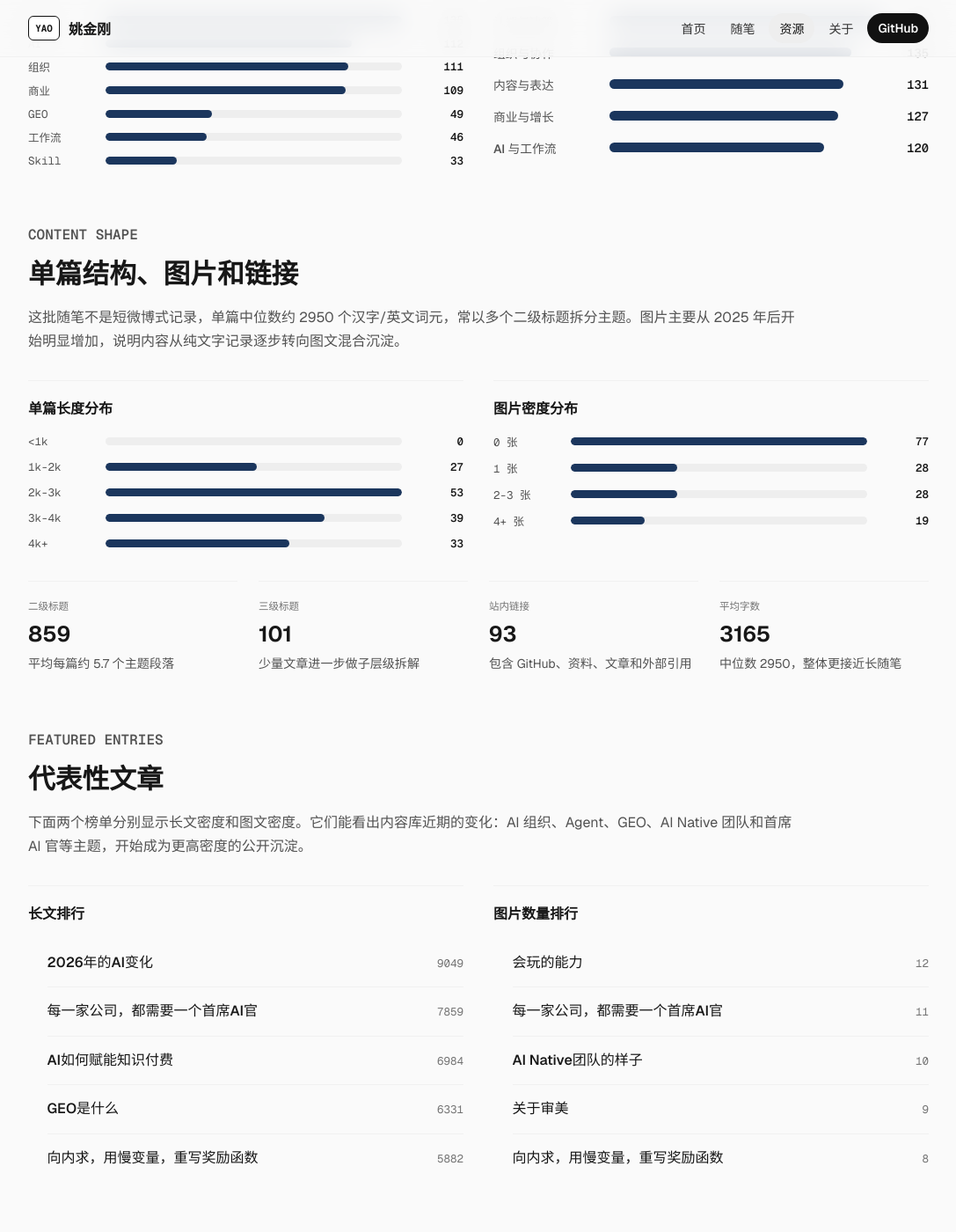
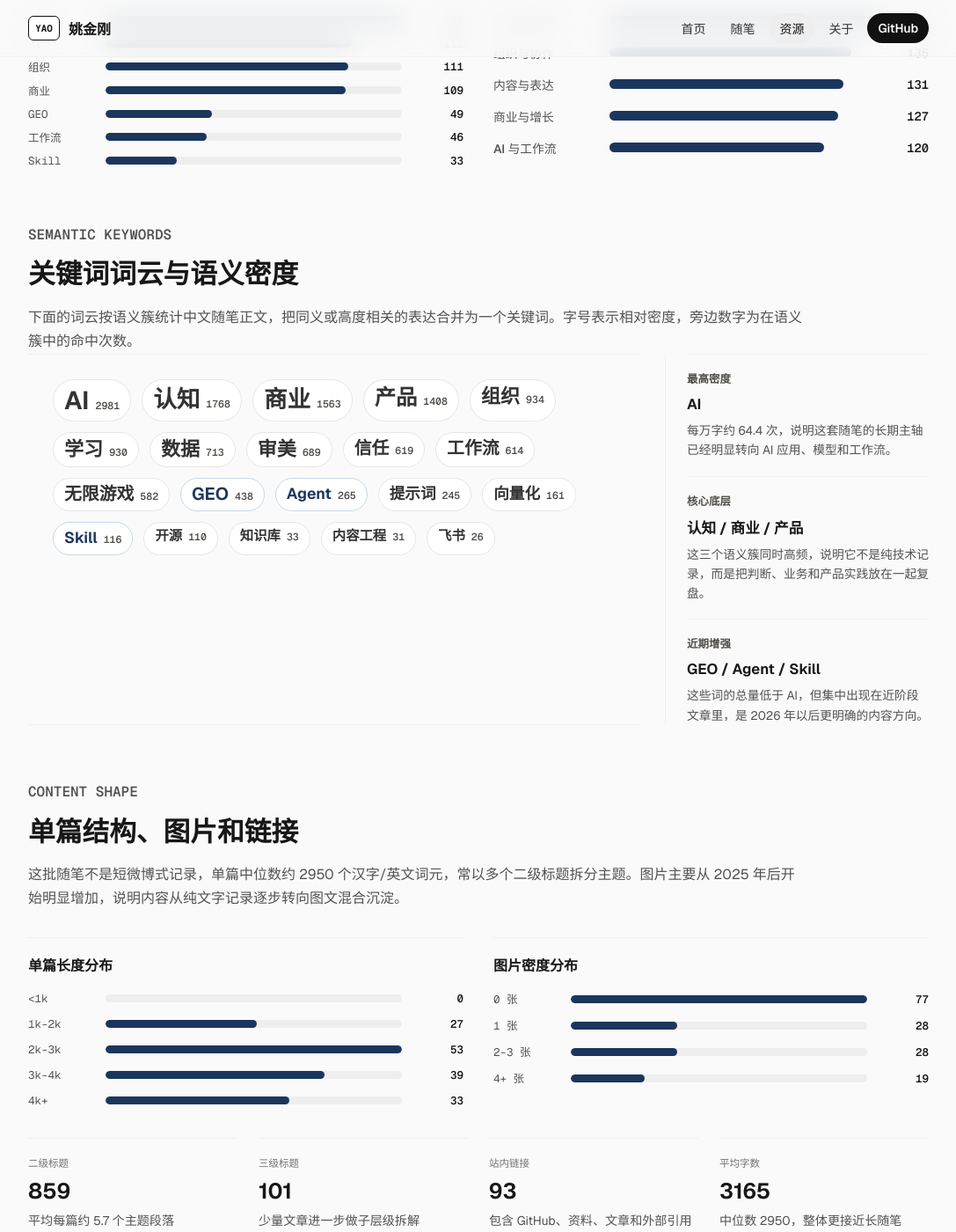
Before and after one commit to yaojingang/yaojingang.github.io, a Jekyll site: the page built from resources/cognitive-notes-report.html, in a window 1280 px wide and 1400 px high, scrolled down 1922 px. Shown: the whole window at 88% size, without its empty margins (96-1183 px from the left). Built offline with Jekyll 4.4.1, drawn with Linux system fonts in a browser that asks for light colours.

Commit message:
Add keyword cloud to cognitive report

```diff
--- a/assets/css/style.scss
+++ b/assets/css/style.scss
@@ -2041,6 +2041,98 @@ li {
   font-family: "Geist Mono", "SFMono-Regular", Consolas, monospace;
 }
 
+.report-keyword-panel {
+  display: grid;
+  grid-template-columns: minmax(0, 1fr) 300px;
+  gap: 30px;
+  align-items: stretch;
+}
+
+.report-keyword-cloud {
+  display: flex;
+  flex-wrap: wrap;
+  align-content: flex-start;
+  gap: 12px;
+  padding: 28px;
+  border-top: 1px solid var(--line);
+  border-bottom: 1px solid var(--line);
+  background: #fafafa;
+}
+
+.report-keyword-cloud span {
+  display: inline-flex;
+  gap: 7px;
+  align-items: baseline;
+  min-height: 38px;
+  padding: 7px 12px;
+  border: 1px solid #e7e7e7;
+  border-radius: 999px;
+  background: #ffffff;
+  color: #333333;
+  line-height: 1.1;
+}
+
+.report-keyword-cloud strong {
+  font-size: calc(0.82rem + var(--keyword-level, 1) * 0.14rem);
+  font-weight: 650;
+  letter-spacing: 0;
+}
+
+.report-keyword-cloud small {
+  color: var(--report-warm);
+  font-family: "Geist Mono", "SFMono-Regular", Consolas, monospace;
+  font-size: 0.72rem;
+  font-weight: 560;
+}
+
+.report-keyword-cloud .accent {
+  border-color: #c9d8e8;
+  color: var(--report-brand);
+}
+
+.report-keyword-cloud .level-1 { --keyword-level: 1; }
+.report-keyword-cloud .level-2 { --keyword-level: 2; }
+.report-keyword-cloud .level-3 { --keyword-level: 3; }
+.report-keyword-cloud .level-4 { --keyword-level: 4; }
+.report-keyword-cloud .level-5 { --keyword-level: 5; }
+.report-keyword-cloud .level-6 { --keyword-level: 6; }
+.report-keyword-cloud .level-7 { --keyword-level: 7; }
+
+.report-keyword-density {
+  display: grid;
+  gap: 18px;
+  padding-left: 24px;
+  border-left: 1px solid var(--line);
+}
+
+.report-keyword-density div {
+  padding-top: 16px;
+  border-top: 1px solid var(--line);
+}
+
+.report-keyword-density span {
+  color: var(--report-warm);
+  font-family: "Geist Mono", "SFMono-Regular", Consolas, monospace;
+  font-size: 0.78rem;
+  font-weight: 650;
+  text-transform: uppercase;
+}
+
+.report-keyword-density strong {
+  display: block;
+  margin-top: 8px;
+  color: var(--heading);
+  font-size: 1.04rem;
+  font-weight: 650;
+}
+
+.report-keyword-density p {
+  margin: 8px 0 0;
+  color: var(--muted);
+  font-size: 0.86rem;
+  line-height: 1.62;
+}
+
 .report-structure-grid {
   display: grid;
   grid-template-columns: repeat(4, minmax(0, 1fr));
@@ -2657,9 +2749,15 @@ li {
   .notes-report-hero,
   .report-chart-grid,
   .report-flow,
+  .report-keyword-panel,
   .report-structure-grid,
   .report-reading-grid {
     grid-template-columns: 1fr;
+  }
+
+  .report-keyword-density {
+    padding-left: 0;
+    border-left: 0;
   }
 
   .home-gateway-body {
@@ -2997,6 +3095,21 @@ li {
     grid-column: 1 / -1;
   }
 
+  .report-keyword-cloud {
+    gap: 9px;
+    padding: 20px 0;
+    background: transparent;
+  }
+
+  .report-keyword-cloud span {
+    min-height: 34px;
+    padding: 7px 10px;
+  }
+
+  .report-keyword-cloud strong {
+    font-size: calc(0.76rem + var(--keyword-level, 1) * 0.1rem);
+  }
+
   .report-bar-row {
     grid-template-columns: 64px minmax(0, 1fr) 48px;
     gap: 9px;
--- a/resources/cognitive-notes-report.html
+++ b/resources/cognitive-notes-report.html
@@ -177,6 +177,55 @@ hide_header: true
 
   <section class="report-section">
     <div class="report-section-head">
+      <p class="card-kicker">Semantic Keywords</p>
+      <h2>关键词词云与语义密度</h2>
+      <p>下面的词云按语义簇统计中文随笔正文，把同义或高度相关的表达合并为一个关键词。字号表示相对密度，旁边数字为在语义簇中的命中次数。</p>
+    </div>
+    <div class="report-keyword-panel">
+      <div class="report-keyword-cloud" aria-label="语义关键词词云">
+        <span class="level-7"><strong>AI</strong><small>2981</small></span>
+        <span class="level-6"><strong>认知</strong><small>1768</small></span>
+        <span class="level-6"><strong>商业</strong><small>1563</small></span>
+        <span class="level-5"><strong>产品</strong><small>1408</small></span>
+        <span class="level-4"><strong>组织</strong><small>934</small></span>
+        <span class="level-4"><strong>学习</strong><small>930</small></span>
+        <span class="level-4"><strong>数据</strong><small>713</small></span>
+        <span class="level-4"><strong>审美</strong><small>689</small></span>
+        <span class="level-3"><strong>信任</strong><small>619</small></span>
+        <span class="level-3"><strong>工作流</strong><small>614</small></span>
+        <span class="level-3"><strong>无限游戏</strong><small>582</small></span>
+        <span class="level-3 accent"><strong>GEO</strong><small>438</small></span>
+        <span class="level-2 accent"><strong>Agent</strong><small>265</small></span>
+        <span class="level-2"><strong>提示词</strong><small>245</small></span>
+        <span class="level-2"><strong>向量化</strong><small>161</small></span>
+        <span class="level-2 accent"><strong>Skill</strong><small>116</small></span>
+        <span class="level-1"><strong>开源</strong><small>110</small></span>
+        <span class="level-1"><strong>知识库</strong><small>33</small></span>
+        <span class="level-1"><strong>内容工程</strong><small>31</small></span>
+        <span class="level-1"><strong>飞书</strong><small>26</small></span>
+      </div>
+      <div class="report-keyword-density" aria-label="关键词密度摘要">
+        <div>
+          <span>最高密度</span>
+          <strong>AI</strong>
+          <p>每万字约 64.4 次，说明这套随笔的长期主轴已经明显转向 AI 应用、模型和工作流。</p>
+        </div>
+        <div>
+          <span>核心底层</span>
+          <strong>认知 / 商业 / 产品</strong>
+          <p>这三个语义簇同时高频，说明它不是纯技术记录，而是把判断、业务和产品实践放在一起复盘。</p>
+        </div>
+        <div>
+          <span>近期增强</span>
+          <strong>GEO / Agent / Skill</strong>
+          <p>这些词的总量低于 AI，但集中出现在近阶段文章里，是 2026 年以后更明确的内容方向。</p>
+        </div>
+      </div>
+    </div>
+  </section>
+
+  <section class="report-section">
+    <div class="report-section-head">
       <p class="card-kicker">Content Shape</p>
       <h2>单篇结构、图片和链接</h2>
       <p>这批随笔不是短微博式记录，单篇中位数约 2950 个汉字/英文词元，常以多个二级标题拆分主题。图片主要从 2025 年后开始明显增加，说明内容从纯文字记录逐步转向图文混合沉淀。</p>
```
